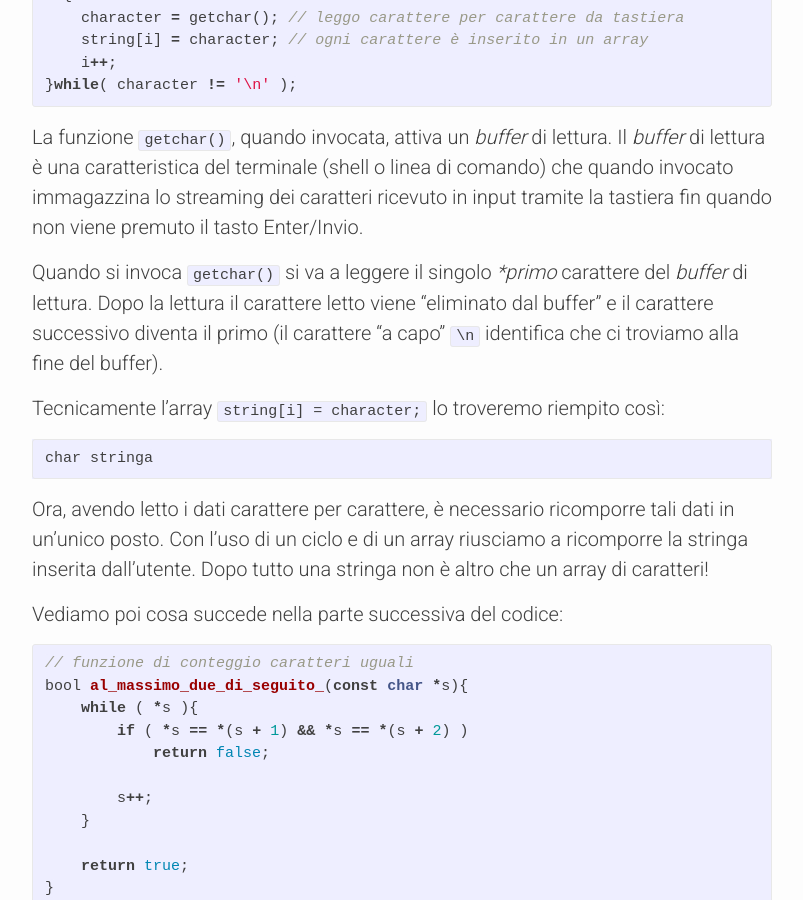
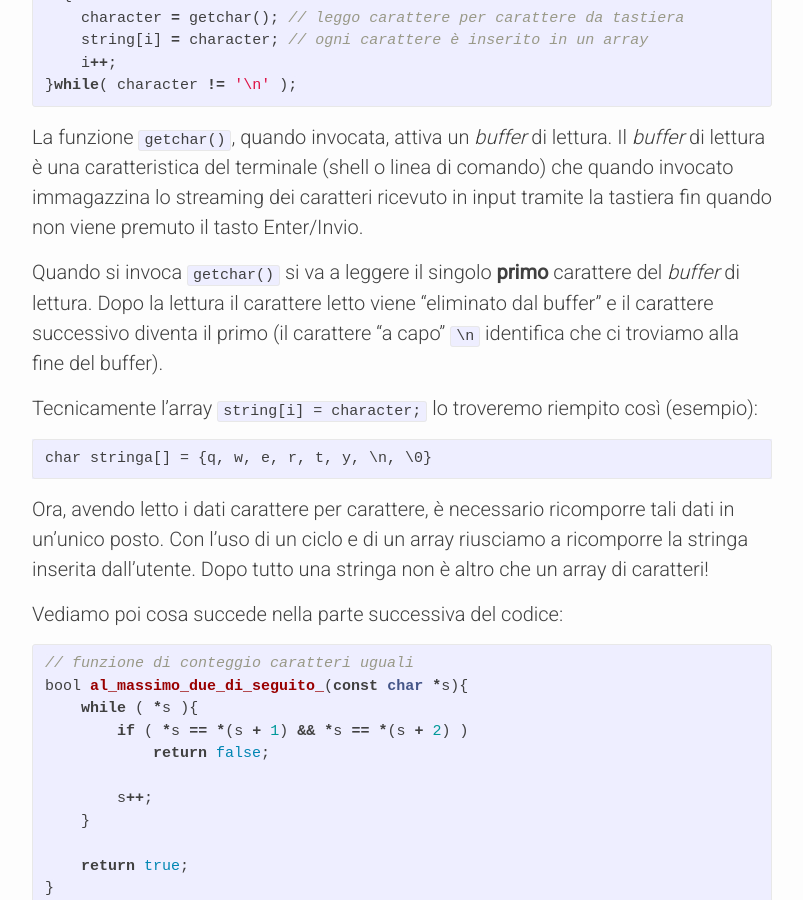
Before and after one commit to volgorean/test-jekyll, a Jekyll site: the page built from _posts/2016-08-22-gestire-le stringhe-con-getchar.md, in a window 1280 px wide and 900 px high, scrolled down 1945 px. Shown: the whole window, without its empty margins (238-1041 px from the left). Built offline with Jekyll 4.4.1, drawn with Linux system fonts in a browser that asks for light colours; some of the changed text lies outside the part shown.

Commit message:
add post

````diff
--- a/_posts/2016-08-22-gestire-le stringhe-con-getchar.md
+++ b/_posts/2016-08-22-gestire-le stringhe-con-getchar.md
@@ -94,12 +94,12 @@ do{
 
 La funzione ```getchar()```, quando invocata, attiva un *buffer* di lettura. Il *buffer* di lettura è una caratteristica del terminale (shell o linea di comando) che quando invocato immagazzina lo streaming dei caratteri ricevuto in input tramite la tastiera fin quando non viene premuto il tasto Enter/Invio.
 
-Quando si invoca ```getchar()``` si va a leggere il singolo **primo* carattere del *buffer* di lettura. Dopo la lettura il carattere letto viene "eliminato dal buffer" e il carattere successivo diventa il primo (il carattere "a capo" ```\n``` identifica che ci troviamo alla fine del buffer).
+Quando si invoca ```getchar()``` si va a leggere il singolo **primo** carattere del *buffer* di lettura. Dopo la lettura il carattere letto viene "eliminato dal buffer" e il carattere successivo diventa il primo (il carattere "a capo" ```\n``` identifica che ci troviamo alla fine del buffer).
 
-Tecnicamente l'array ```string[i] = character;``` lo troveremo riempito così:
+Tecnicamente l'array ```string[i] = character;``` lo troveremo riempito così (esempio):
 
 ```
-char stringa
+char stringa[] = {q, w, e, r, t, y, \n, \0}
 ```
 
 Ora, avendo letto i dati carattere per carattere, è necessario ricomporre tali dati in un'unico posto. Con  l'uso di un ciclo e di un array riusciamo a ricomporre la stringa inserita dall'utente. Dopo tutto una stringa non è altro che un array di caratteri!
````
Also changed, not shown: other parts of _posts/2016-08-22-gestire-le stringhe-con-getchar.md (+1 -1 lines).
